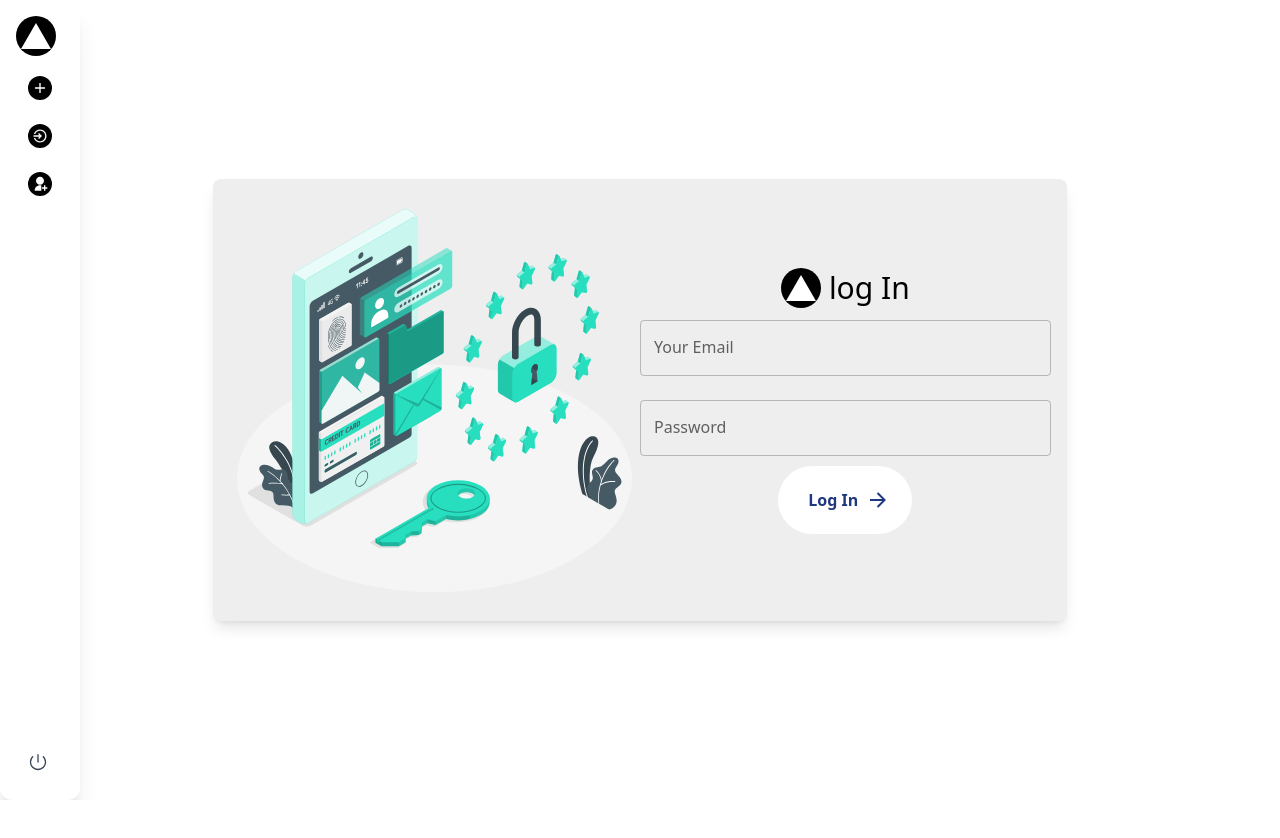
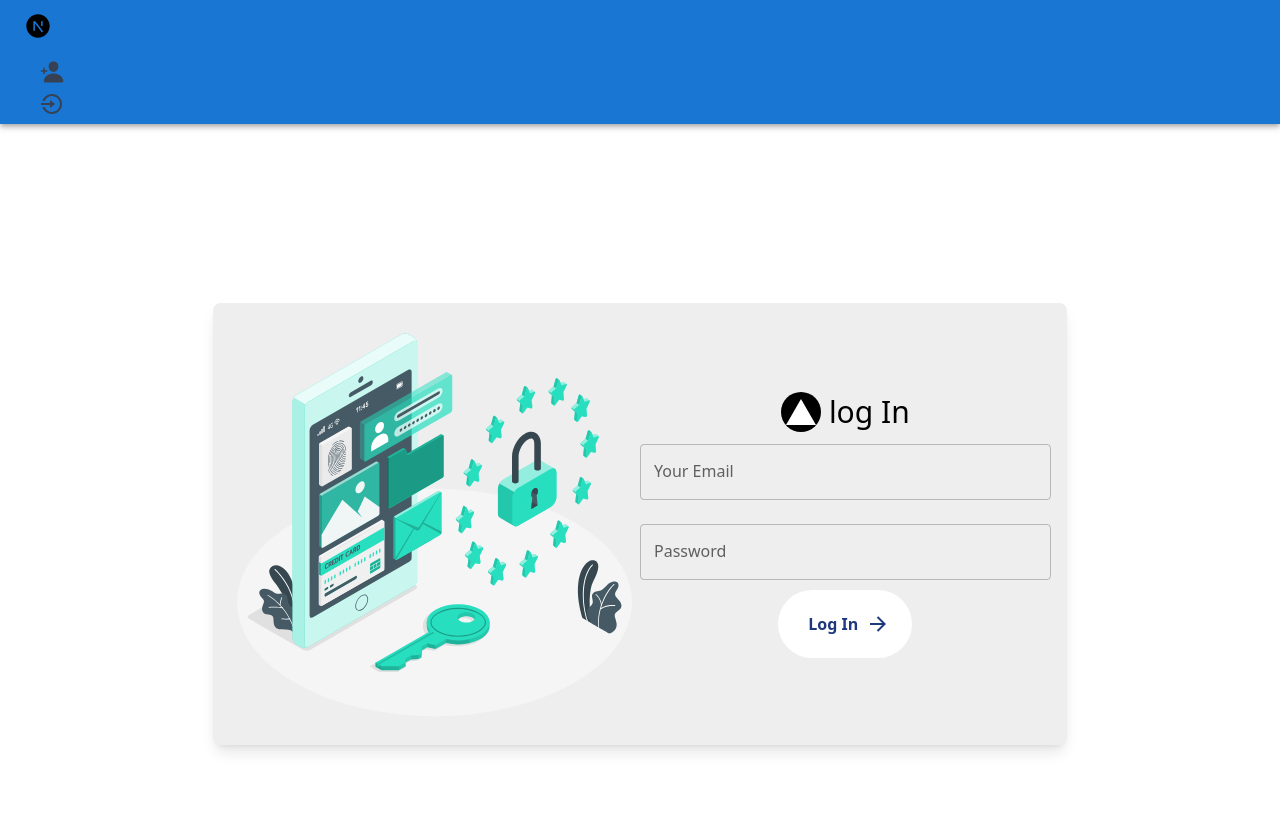
Before and after one commit to Mohamed-Fawzy15/Notes, a Next.js app: page /login in a window 1280 px wide. Shown: the top 838 px of the page. Before the commit the page ends 800 px from the top, so only its background shows below. Built offline with nearby package versions, Linux system fonts and the light colour scheme; what @mui/material-nextjs would draw is missing.

Commit message:
making the modal and add notes

```diff
--- a/src/Interfaces/Interfaces.tsx
+++ b/src/Interfaces/Interfaces.tsx
@@ -10,3 +10,8 @@ export interface loginInterface {
   email: string;
   password: string;
 }
+
+export interface note {
+  title: string;
+  content: string;
+}
--- /dev/null
+++ b/src/app/(Component)/Modal/Modal.tsx
@@ -0,0 +1,105 @@
+"use client";
+
+import Box from "@mui/material/Box";
+import Button from "@mui/material/Button";
+import Typography from "@mui/material/Typography";
+import Modal from "@mui/material/Modal";
+import { useForm } from "react-hook-form";
+import { note } from "@/Interfaces/Interfaces";
+import { useContext } from "react";
+import { NotesContext } from "@/context/NotesContext/NotesContext";
+import { IoCloseOutline } from "react-icons/io5";
+
+const style = {
+  position: "absolute",
+  top: "50%",
+  left: "50%",
+  transform: "translate(-50%, -50%)",
+  width: 400,
+  bgcolor: "background.paper",
+
+  borderRadius: "20px",
+  boxShadow: 24,
+};
+
+export default function AddModal({ isOpen, setIsOpen }) {
+  const handleClose = () => setIsOpen(false);
+  const { addNote } = useContext(NotesContext);
+
+  const { register, handleSubmit } = useForm<note>({ mode: "all" });
+
+  const handleSendNote = async (values) => {
+    const sendData = await addNote(values);
+    console.log(sendData);
+  };
+
+  return (
+    <div>
+      {isOpen && (
+        <Modal
+          open={isOpen}
+          onClose={handleClose}
+          aria-labelledby="modal-modal-title"
+          aria-describedby="modal-modal-description"
+        >
+          <Box sx={style}>
+            <div className="flex justify-between items-center">
+              <Typography
+                id="modal-modal-title"
+                variant="h6"
+                component="h2"
+                className="p-2"
+              >
+                New Note
+              </Typography>
+
+              <button className="w-8 h-8 mx-2 bg-white cursor-pointer rounded-3xl border-2 border-[#5a52fd] shadow-[inset_0px_-2px_0px_1px_#5a52fd] group hover:bg-[#5a52fd] transition duration-300 ease-in-out">
+                <span className="font-medium text-[#333] group-hover:text-white flex justify-center items-center">
+                  <IoCloseOutline className="text-3xl" />
+                </span>
+              </button>
+            </div>
+
+            <hr />
+            <form onSubmit={handleSubmit(handleSendNote)}>
+              <div>
+                <input
+                  type="text"
+                  placeholder="Note Title"
+                  {...register("title")}
+                  className="focus:outline-none mx-2"
+                />
+              </div>
+
+              <div>
+                <textarea
+                  placeholder="Write your thought here..."
+                  {...register("content")}
+                  className="w-full focus:outline-none p-2 resize-none"
+                  rows={5}
+                ></textarea>
+              </div>
+              <hr />
+
+              <div className="flex justify-end">
+                <button
+                  type="submit"
+                  className="cursor-pointer bg-gradient-to-b my-2 mx-2 from-indigo-500 to-indigo-600 shadow-[0px_4px_32px_0_rgba(99,102,241,.70)] px-6 py-1 rounded-xl border-[1px] border-slate-500 text-white font-medium group"
+                >
+                  <div className="relative overflow-hidden">
+                    <p className="group-hover:-translate-y-7 duration-[1.125s] ease-[cubic-bezier(0.19,1,0.22,1)]">
+                      Add Note
+                    </p>
+                    <p className="absolute top-7 left-0 group-hover:top-0 duration-[1.125s] ease-[cubic-bezier(0.19,1,0.22,1)]">
+                      Add Note
+                    </p>
+                  </div>
+                </button>
+              </div>
+            </form>
+          </Box>
+        </Modal>
+      )}
+    </div>
+  );
+}
--- a/src/app/(Component)/Sidebar/SideBar.tsx
+++ b/src/app/(Component)/Sidebar/SideBar.tsx
@@ -1,74 +1,135 @@
-import Image from "next/image";
-import img from "../../../assets/vercel.svg";
-import { IoMdAdd, IoMdLogIn } from "react-icons/io";
-import { RiUserAddFill } from "react-icons/ri";
+"use client";
+
+import AppBar from "@mui/material/AppBar";
+import Box from "@mui/material/Box";
+import Toolbar from "@mui/material/Toolbar";
+import IconButton from "@mui/material/IconButton";
+import Menu from "@mui/material/Menu";
+import {
+  RiLoginCircleLine,
+  RiLogoutCircleLine,
+  RiNextjsFill,
+} from "react-icons/ri";
+import { useContext, useState } from "react";
+import { TokenContext } from "@/context/Token/TokenContext";
+import { IoMdAddCircle } from "react-icons/io";
+import { IoPersonAdd } from "react-icons/io5";
+import Link from "next/link";
+import { useRouter } from "next/navigation";
+import AddModal from "../Modal/Modal";
 
 export default function SideBar() {
+  const [anchorEl, setAnchorEl] = useState<null | HTMLElement>(null);
+  const [isOpen, setIsOpen] = useState<boolean>(false);
+
+  const router = useRouter();
+
+  const { token, setToken } = useContext(TokenContext);
+
+  const handleLogOut = () => {
+    setToken(null);
+    localStorage.removeItem("token");
+    router.push("/login");
+  };
+
+  const handleClose = () => {
+    setAnchorEl(null);
+  };
+
   return (
-    <div>
-      <div>
-        <div className="absolute flex flex-col bg-clip-border rounded-xl bg-white text-gray-700 h-[100vh]  max-w-[5rem] p-4 shadow-xl shadow-blue-gray-900/5">
-          <div className="mb-2">
-            <h5 className="block antialiased tracking-normal font-sans text-xl font-semibold leading-snug text-gray-900">
-              <div className="w-10 h-10 bg-black rounded-full flex items-center justify-center">
-                <Image src={img} alt="logo image" width={30} height={30} />
+    <Box
+      sx={{
+        flexGrow: 1,
+        bgcolor: "white",
+        ".mui-ptdwpq-MuiPaper-root-MuiAppBar-root": {
+          backgroundColor: "#DDDDDD",
+          height: "100vh",
+          width: "70px",
+          position: "fixed",
+        },
+        ".MuiToolbar-root.MuiToolbar-gutters.MuiToolbar-regular.mui-1ygil4i-MuiToolbar-root":
+          {
+            display: "flex",
+            flexDirection: "column",
+            justifyContent: "center",
+            alignItems: "center",
+          },
+        ".mui-w6cvuv-MuiButtonBase-root-MuiIconButton-root": {
+          marginLeft: "0",
+          marginRight: "0",
+        },
+      }}
+    >
+      <AppBar position="static">
+        <Toolbar>
+          <div className="flex flex-col justify-center items-center">
+            <IconButton
+              size="large"
+              edge="start"
+              color="inherit"
+              aria-label="menu"
+              sx={{
+                mr: 2,
+              }}
+            >
+              <RiNextjsFill className="text-black" />
+            </IconButton>
+
+            {token && (
+              <div
+                onClick={() => setIsOpen(true)}
+                className=" cursor-pointer bg-gray-700 w-10 h-7 flex justify-center items-center rounded-full"
+              >
+                <IoMdAddCircle />
               </div>
-            </h5>
+            )}
+
+            {!token && (
+              <div>
+                <Link href={"/register"}>
+                  <IoPersonAdd className="text-2xl my-2 text-gray-700" />
+                </Link>
+
+                <Link href={"/login"}>
+                  <RiLoginCircleLine className="text-2xl my-2 text-gray-700" />
+                </Link>
+              </div>
+            )}
           </div>
-          <nav className="flex flex-col justify-between font-sans text-base font-normal h-screen text-gray-700">
-            <div>
-              <div
-                role="button"
-                tabIndex={0}
-                className="group/navItem flex items-center w-full p-3 rounded-lg text-start leading-tight transition-all hover:bg-blue-50 hover:bg-opacity-80 focus:bg-blue-50 focus:bg-opacity-80 active:bg-gray-50 active:bg-opacity-80 hover:text-blue-900 focus:text-blue-900 active:text-blue-900 outline-none"
+
+          {token && (
+            <div className="my-2">
+              <IconButton
+                size="large"
+                aria-label="account of current user"
+                aria-controls="menu-appbar"
+                aria-haspopup="true"
+                onClick={handleLogOut}
+                color="inherit"
               >
-                <div className="grid place-items-center bg-black w-10 h-6 rounded-full group-hover/navItem:bg-white">
-                  <IoMdAdd className="text-white group-hover/navItem:text-black" />
-                </div>
-              </div>
-              <div
-                role="button"
-                tabIndex={0}
-                className="group/navItem flex items-center w-full p-3 rounded-lg text-start leading-tight transition-all hover:bg-blue-50 hover:bg-opacity-80 focus:bg-blue-50 focus:bg-opacity-80 active:bg-gray-50 active:bg-opacity-80 hover:text-blue-900 focus:text-blue-900 active:text-blue-900 outline-none"
-              >
-                <div className="grid place-items-center bg-black w-10 h-6 rounded-full group-hover/navItem:bg-white">
-                  <IoMdLogIn className="text-white group-hover/navItem:text-black" />
-                </div>
-              </div>
-              <div
-                role="button"
-                tabIndex={0}
-                className="group/navItem flex items-center w-full p-3 rounded-lg text-start leading-tight transition-all hover:bg-blue-50 hover:bg-opacity-80 focus:bg-blue-50 focus:bg-opacity-80 active:bg-gray-50 active:bg-opacity-80 hover:text-blue-900 focus:text-blue-900 active:text-blue-900 outline-none"
-              >
-                <div className="grid place-items-center bg-black w-10 h-6 rounded-full group-hover/navItem:bg-white">
-                  <RiUserAddFill className="text-white group-hover/navItem:text-black" />
-                </div>
-              </div>
+                <RiLogoutCircleLine className="text-gray-700" />
+              </IconButton>
+              <Menu
+                id="menu-appbar"
+                anchorEl={anchorEl}
+                anchorOrigin={{
+                  vertical: "top",
+                  horizontal: "right",
+                }}
+                keepMounted
+                transformOrigin={{
+                  vertical: "top",
+                  horizontal: "right",
+                }}
+                open={Boolean(anchorEl)}
+                onClose={handleClose}
+              ></Menu>
             </div>
-            <div
-              role="button"
-              tabIndex={0}
-              className="flex items-center w-full p-3 rounded-lg text-start leading-tight transition-all hover:bg-blue-50 hover:bg-opacity-80 focus:bg-blue-50 focus:bg-opacity-80 active:bg-blue-50 active:bg-opacity-80 hover:text-blue-900 focus:text-blue-900 active:text-blue-900 outline-none"
-            >
-              <div className="grid place-items-center mr-4">
-                <svg
-                  xmlns="http://www.w3.org/2000/svg"
-                  viewBox="0 0 24 24"
-                  fill="currentColor"
-                  aria-hidden="true"
-                  className="h-5 w-5"
-                >
-                  <path
-                    fillRule="evenodd"
-                    d="M12 2.25a.75.75 0 01.75.75v9a.75.75 0 01-1.5 0V3a.75.75 0 01.75-.75zM6.166 5.106a.75.75 0 010 1.06 8.25 8.25 0 1011.668 0 .75.75 0 111.06-1.06c3.808 3.807 3.808 9.98 0 13.788-3.807 3.808-9.98 3.808-13.788 0-3.808-3.807-3.808-9.98 0-13.788a.75.75 0 011.06 0z"
-                    clipRule="evenodd"
-                  />
-                </svg>
-              </div>
-            </div>
-          </nav>
-        </div>
-      </div>
-    </div>
+          )}
+        </Toolbar>
+      </AppBar>
+
+      <AddModal isOpen={isOpen} setIsOpen={setIsOpen} />
+    </Box>
   );
 }
--- a/src/app/(Pages)/login/page.tsx
+++ b/src/app/(Pages)/login/page.tsx
@@ -29,6 +29,7 @@ export default function Login() {
 
   const handleLogin = async (values: loginInterface) => {
     const data = await loginUser(values);
+    localStorage.setItem("token", data.token);
     setToken(data.token);
     console.log(data);
   };
--- a/src/app/layout.tsx
+++ b/src/app/layout.tsx
@@ -6,6 +6,7 @@ import theme from "../theme";
 import AuthContextProvider from "@/context/Auth/AuthContext";
 import SideBar from "./(Component)/Sidebar/SideBar";
 import TokenContextProvider from "@/context/Token/TokenContext";
+import NotesContextProvider from "@/context/NotesContext/NotesContext";
 
 export const metadata: Metadata = {
   title: "Create Next App",
@@ -22,12 +23,14 @@ export default function RootLayout({
       <body className={` antialiased`}>
         <TokenContextProvider>
           <AuthContextProvider>
+            <NotesContextProvider>
               <AppRouterCacheProvider>
                 <ThemeProvider theme={theme}>
                   <SideBar />
                   {children}
                 </ThemeProvider>
               </AppRouterCacheProvider>
+            </NotesContextProvider>
           </AuthContextProvider>
         </TokenContextProvider>
       </body>
--- a/src/app/page.tsx
+++ b/src/app/page.tsx
@@ -1,5 +1,3 @@
-// import { Button, TextField } from "@mui/material";
-
 export default function Home() {
   return (
     <div className="w-full min-h-screen flex justify-center items-center flex-col gap-10"></div>
--- /dev/null
+++ b/src/context/NotesContext/NotesContext.tsx
@@ -0,0 +1,28 @@
+"use client";
+
+import { note } from "@/Interfaces/Interfaces";
+import axios from "axios";
+import { createContext } from "react";
+
+export const NotesContext = createContext(null);
+
+const headers = {
+  token: "3b8ny__" + localStorage.getItem("token"),
+};
+
+const addNote = (values: note) => {
+  return axios
+    .post("https://note-sigma-black.vercel.app/api/v1/notes", values, {
+      headers,
+    })
+    .then((res) => res.data)
+    .catch((err) => console.log(err));
+};
+
+export default function NotesContextProvider({ children }) {
+  return (
+    <NotesContext.Provider value={{ addNote }}>
+      {children}
+    </NotesContext.Provider>
+  );
+}
--- a/src/context/Token/TokenContext.tsx
+++ b/src/context/Token/TokenContext.tsx
@@ -4,10 +4,10 @@ import { createContext, useState } from "react";
 export const TokenContext = createContext(null);
 
 export default function TokenContextProvider({ children }) {
-  const [token, setToken] = useState(null);
+  const [token, setToken] = useState(localStorage.getItem("token"));
 
   return (
-    <TokenContext.Provider value={(token, setToken)}>
+    <TokenContext.Provider value={{ token, setToken }}>
       {children}
     </TokenContext.Provider>
   );
```
Lines whose indentation alone changed are shown as unchanged.
